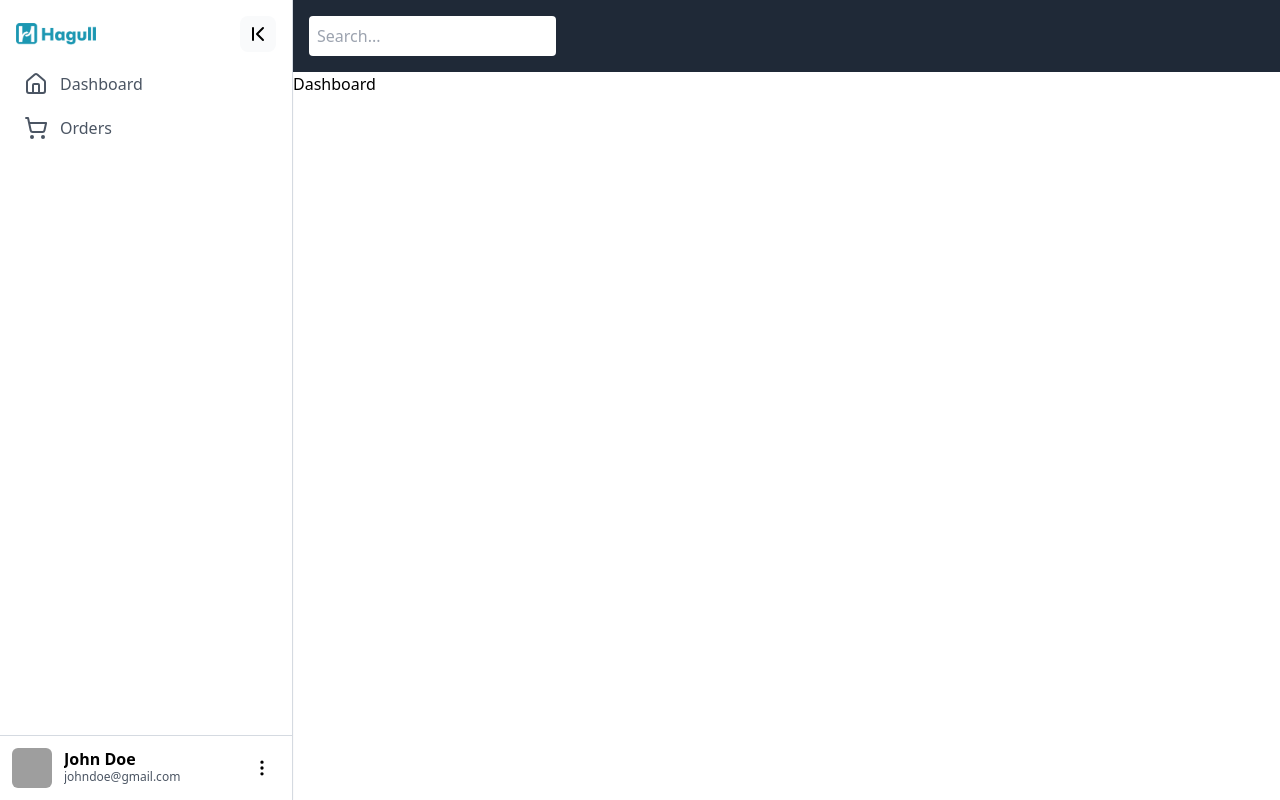
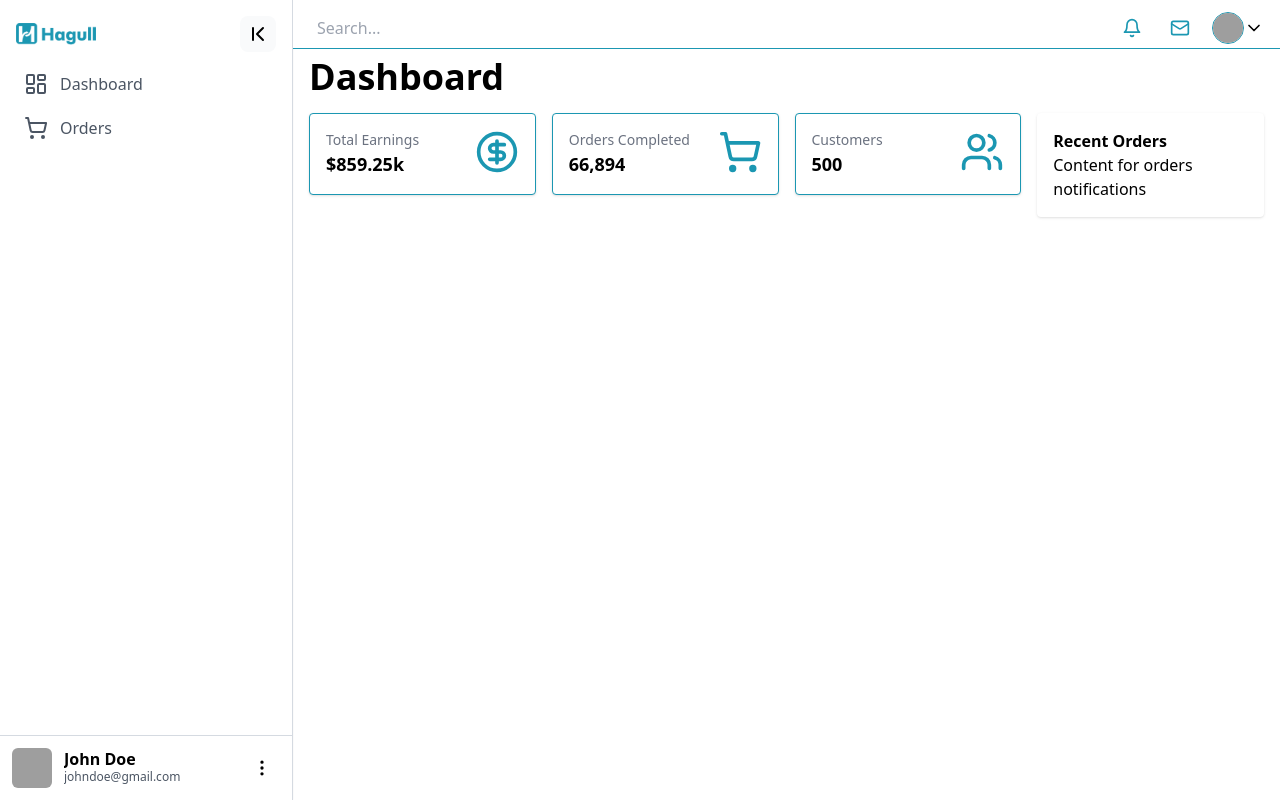
Before and after one commit to Onyedikachi123/hagull-dashboard2, a React (Vite) app: page / in a window 1280 px wide. Built offline with nearby package versions, Linux system fonts and the light colour scheme; grey boxes are pictures that could not be loaded.

Commit message:
still working on vendor dashboard

```diff
--- a/src/App.jsx
+++ b/src/App.jsx
@@ -4,14 +4,14 @@ import Navbar from './components/Navbar';
 import Dashboard from './pages/Dashboard';
 import Orders from './pages/Orders';
 import SidebarItem from './components/SidebarItem';
-import { Home as HomeIcon, ShoppingCart as OrdersIcon } from 'lucide-react';
+import { LayoutDashboard as DashboardIcon, ShoppingCart as OrdersIcon } from 'lucide-react';
 
 function App() {
   return (
     <Router>
       <main className="flex">
       <Sidebar>
-          <SidebarItem icon={<HomeIcon />} text="Dashboard" to="/" />
+          <SidebarItem icon={<DashboardIcon />} text="Dashboard" to="/" />
           <SidebarItem icon={<OrdersIcon />} text="Orders" to="/orders" />
         </Sidebar>
         <div className="flex-1">
--- /dev/null
+++ b/src/components/Card.jsx
@@ -0,0 +1,24 @@
+/* eslint-disable react/prop-types */
+import { CircleDollarSign, ShoppingCart, Users } from "lucide-react";
+
+const Card = ({ title, amount, icon, iconColor }) => {
+  const IconComponent = {
+    CircleDollarSign: CircleDollarSign,
+    ShoppingCart: ShoppingCart,
+    Users: Users,
+  }[icon];
+
+  return (
+    <div className="flex flex-col sm:flex-row justify-between bg-white p-4 shadow rounded border border-[#1B97B2]">
+      <div className="details mb-4 sm:mb-0">
+        <div className="text-sm text-gray-500">{title}</div>
+        <div className="text-lg font-bold">{amount}</div>
+      </div>
+      <div className="icon text-center">
+        {IconComponent ? <IconComponent size={44} color={iconColor} /> : null}
+      </div>
+    </div>
+  );
+};
+
+export default Card;
--- a/src/components/Navbar.jsx
+++ b/src/components/Navbar.jsx
@@ -1,13 +1,66 @@
+import { useState } from "react";
+import { Link } from "react-router-dom";
+import { Bell, Mail, ChevronDown } from "lucide-react";
+
 const Navbar = () => {
+  const [dropdownOpen, setDropdownOpen] = useState(false);
+
+  const toggleDropdown = () => {
+    setDropdownOpen(!dropdownOpen);
+  };
+
   return (
-      <nav className="bg-gray-800 text-white p-4">
+    <nav className="bg-white text-black pt-2 px-4 border-b border-[#1B97B2]">
       <div className="container mx-auto flex justify-between items-center">
-          <div>
+        <div className="w-96">
           <input
             type="text"
             placeholder="Search..."
-              className="rounded p-2"
+            className="w-full rounded p-2 outline-none"
           />
+        </div>
+        <div className="flex items-center space-x-4">
+          <div className="p-1.5 ">
+            <Bell size="20" color="#1B97B2" />
+          </div>
+          <div className="p-1.5">
+            <Mail size="20" color="#1B97B2" />
+          </div>
+          <div className="relative">
+            <div
+              className="flex items-center cursor-pointer"
+              onClick={toggleDropdown}
+            >
+              <img
+                src="https://ui-avatars.com/api/?name=John+Doe"
+                alt="User"
+                className="w-8 h-8 rounded-full border border-[#1B97B2]"
+              />
+              <ChevronDown size="20" />
+            </div>
+            {dropdownOpen && (
+              <div className="absolute right-0 mt-2 py-2 w-48 bg-white rounded-md shadow-xl z-20">
+                <Link
+                  to="/profile"
+                  className="block px-4 py-2 text-sm text-gray-700 hover:bg-gray-100"
+                >
+                  Profile
+                </Link>
+                <Link
+                  to="/settings"
+                  className="block px-4 py-2 text-sm text-gray-700 hover:bg-gray-100"
+                >
+                  Settings
+                </Link>
+                <Link
+                  to="/logout"
+                  className="block px-4 py-2 text-sm text-gray-700 hover:bg-gray-100"
+                >
+                  Logout
+                </Link>
+              </div>
+            )}
+          </div>
         </div>
       </div>
     </nav>
--- a/src/components/Sidebar.jsx
+++ b/src/components/Sidebar.jsx
@@ -1,8 +1,10 @@
+/* eslint-disable react/prop-types */
 import { useState, createContext } from "react";
 import { MoreVertical, ChevronFirst, ChevronLast } from "lucide-react";
 import logo from "../assets/logo.png";
 
 export const SidebarContext = createContext();
+
 
 const Sidebar = ({ children }) => {
   const [expanded, setExpanded] = useState(true);
@@ -30,7 +32,7 @@ const Sidebar = ({ children }) => {
         </SidebarContext.Provider>
         <div className="border-t flex p-3">
           <img
-            src="https://ui-avatars.com/api/?background=c7d2fe&color=3730a3&bold=true"
+            src="https://ui-avatars.com/api/?background=eaf8ff&color=1b97b2&bold=true"
             alt=""
             className="w-10 h-10 rounded-md"
           />
--- a/src/components/SidebarItem.jsx
+++ b/src/components/SidebarItem.jsx
@@ -1,3 +1,4 @@
+/* eslint-disable react/prop-types */
 import { useContext } from 'react';
 import { SidebarContext } from './Sidebar';
 import { Link } from 'react-router-dom';
@@ -7,16 +8,16 @@ const SidebarItem = ({ icon, text, active, alert, to }) => {
   const { expanded } = useContext(SidebarContext);
 
   return (
-    <li className={`relative flex items-center py-2 px-3 my-1 font-medium rounded-md cursor-pointer transition-colors group ${active ? 'bg-gradient-to-tr from-indigo-200 to-indigo-100 text-indigo-800' : 'hover:bg-indigo-50 text-gray-600'}`}>
+    <li className={`relative flex items-center py-2 px-3 my-1 font-medium rounded-md cursor-pointer transition-colors group ${active ? 'bg-gradient-to-tr from-indigo-200 to-indigo-100 text-indigo-800' : 'hover:bg-[#EAF8FF] text-gray-600'}`}>
     <Link to={to} className="flex items-center w-full">
       {icon}
       <span className={`overflow-hidden transition-all ${expanded ? 'w-52 ml-3' : 'w-0'}`}>
         {text}
       </span>
     </Link>
-    {alert && <div className={`absolute right-2 w-2 h-2 rounded bg-indigo-400 ${expanded ? '' : 'top-2'}`}/>}
+    {alert && <div className={`absolute right-2 w-2 h-2 rounded bg-[#EAF8FF] ${expanded ? '' : 'top-2'}`}/>}
     {!expanded && (
-      <div className={`absolute left-full rounded-md px-2 py-1 ml-6 bg-indigo-100 text-indigo-800 text-sm invisible opacity-20 -translate-x-3 transition-all group-hover:visible group-hover:opacity-100 group-hover:translate-x-0`}>
+      <div className={`absolute left-full rounded-md px-2 py-1 ml-6 bg-[#EAF8FF] text-[#1B97B2] text-sm invisible opacity-20 -translate-x-3 transition-all group-hover:visible group-hover:opacity-100 group-hover:translate-x-0`}>
         {text}
       </div>
     )}
--- /dev/null
+++ b/src/constants/data.json
@@ -0,0 +1,17 @@
+[
+    {
+      "title": "Total Earnings",
+      "amount": "$859.25k",
+      "icon": "CircleDollarSign"
+    },
+    {
+      "title": "Orders Completed",
+      "amount": "66,894",
+      "icon": "ShoppingCart"
+    },
+    {
+      "title": "Customers",
+      "amount": "500",
+      "icon": "Users"
+    }
+  ]
--- a/src/pages/Dashboard.jsx
+++ b/src/pages/Dashboard.jsx
@@ -1,9 +1,33 @@
-
+import Card from "../components/Card";
+import data from "../constants/data.json";
 
 const Dashboard = () => {
   return (
-    <div>Dashboard</div>
-  )
-}
+    <section>
+      <div className="container mx-auto px-4">
+        <h1 className="text-4xl font-bold pt-2">Dashboard</h1>
+        <div className="grid grid-cols-1 md:grid-cols-4 gap-4 mt-4">
+          <div className="md:col-span-3">
+            <div className="grid grid-cols-1 sm:grid-cols-2 md:grid-cols-3 gap-4">
+              {data.map((item, index) => (
+                <Card
+                  key={index}
+                  title={item.title}
+                  amount={item.amount}
+                  icon={item.icon}
+                  iconColor="#1B97B2"
+                />
+              ))}
+            </div>
+          </div>
+          <aside className="bg-white p-4 shadow rounded">
+            <h2 className="text-l font-bold">Recent Orders</h2>
+            <p>Content for orders notifications</p>
+          </aside>
+        </div>
+      </div>
+    </section>
+  );
+};
 
-export default Dashboard
+export default Dashboard;
```
Also changed, not shown: src/index.css (line endings or trailing spaces). Lines whose indentation alone changed are shown as unchanged.
